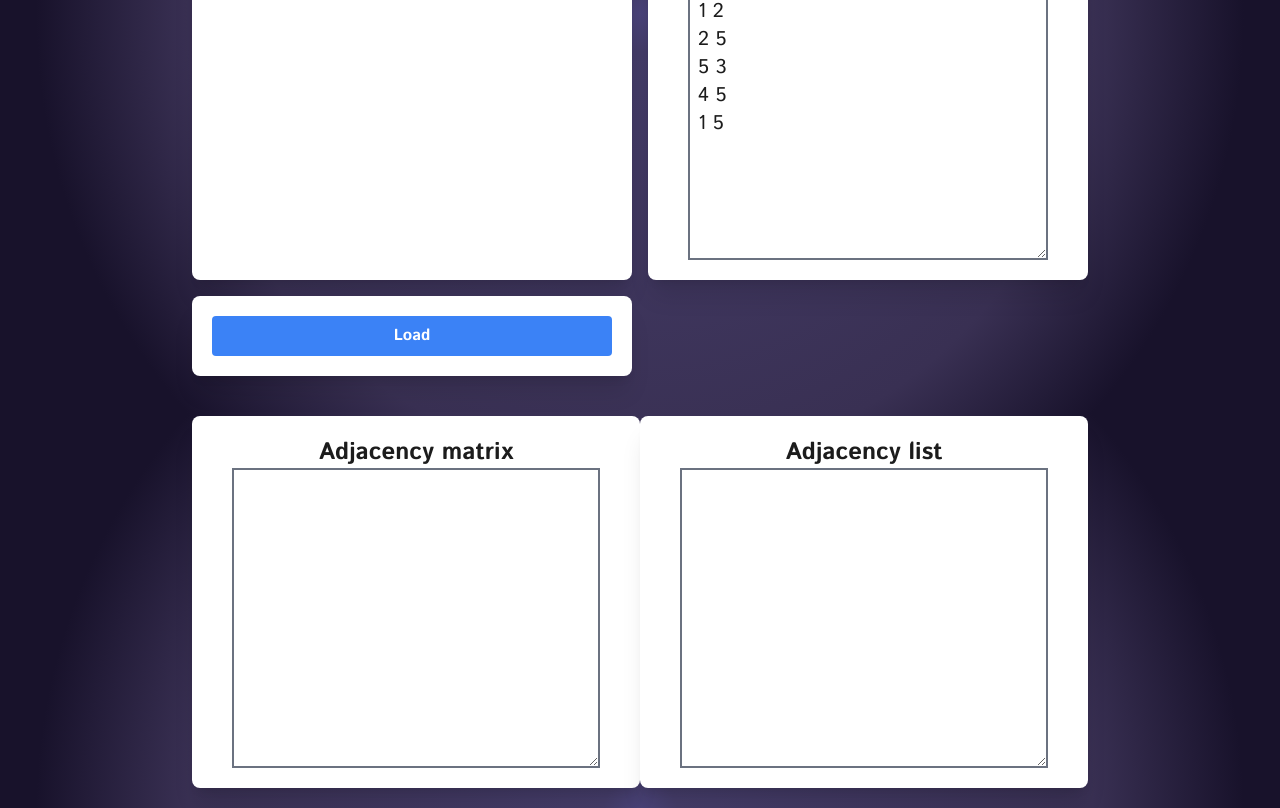
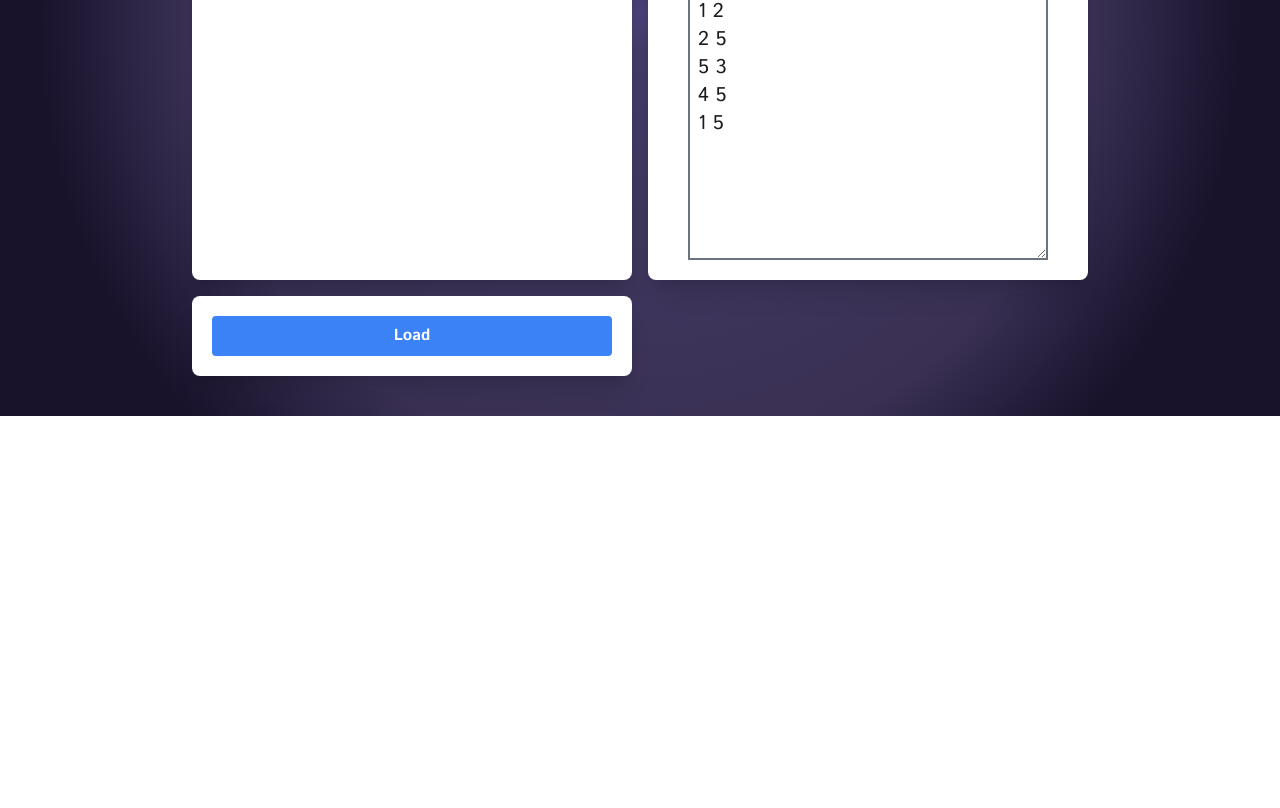
Before and after one commit to tomast1337/trabalho-grafos, a React (Vite) app: page / in a window 1280 px wide. Shown: the part 386-1194 px from the top of the page. After the commit the page ends 802 px from the top, so only its background shows below. Built offline with nearby package versions, Linux system fonts and the light colour scheme.

Commit message:
Fix gap between adjacency matrix and list

```diff
--- a/src/App.tsx
+++ b/src/App.tsx
@@ -288,7 +288,11 @@ const App = () => {
             </button>
           </div>
         </section>
-        <section className="grid grid-cols-2">
+        <section
+          className={`grid ${
+            isLoaded ? "" : "hidden"
+          } grid grid-cols-2 gap-4 w-full`}
+        >
           <div className="flex flex-col items-center bg-white shadow-xl rounded-lg p-5 mb-5">
             <h1 className="text-2xl text-center font-bold">Adjacency matrix</h1>
             <textarea
```
